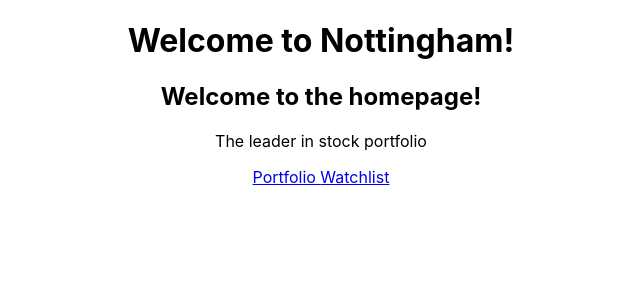
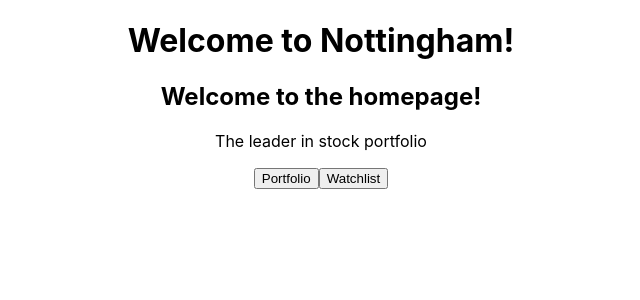
Before and after one commit to rayangendre/Nottingham, a React (Create React App) app in the folder FrontEnd/myapp/: page / in a window 1280 px wide. Shown: the top 300 px of the page, without its empty margins (319-959 px from the left). Built offline with nearby package versions, Linux system fonts and the light colour scheme.

Commit message:
added the bootstrap button to the front end

```diff
--- a/FrontEnd/myapp/src/App.js
+++ b/FrontEnd/myapp/src/App.js
@@ -1,5 +1,6 @@
 import logo from './logo.svg';
 import { Routes, Route, Link } from "react-router-dom";
+import Button from "react-bootstrap/Button"
 import './App.css';
 
 
@@ -24,8 +25,16 @@ function Home() {
         <p>The leader in stock portfolio</p>
       </main>
       <nav>
-        <Link to="/portfolio">Portfolio   </Link>
-        <Link to="/watchlist">Watchlist</Link>
+        <Link to="/portfolio">
+          <Button variant="outline-light" size ="lg">
+            Portfolio
+          </Button>
+        </Link>
+        <Link to="/watchlist">
+          <Button variant="outline-light" size ="lg">
+            Watchlist
+          </Button>
+        </Link>
       </nav>
     </div>
   );
@@ -41,7 +50,11 @@ function Portfolio() {
         </p>
       </main>
       <nav>
-        <Link to="/">Home</Link>
+        <Link to="/">
+           <Button variant="outline-light" size ="lg">
+            Home
+          </Button>
+        </Link>
       </nav>
     </>
   );
@@ -57,7 +70,11 @@ function Watchlist() {
         </p>
       </main>
       <nav>
-        <Link to="/">Home</Link>
+        <Link to="/">
+          <Button variant="outline-light" size ="lg">
+            Home
+          </Button>
+        </Link>
       </nav>
     </>
   );
```
